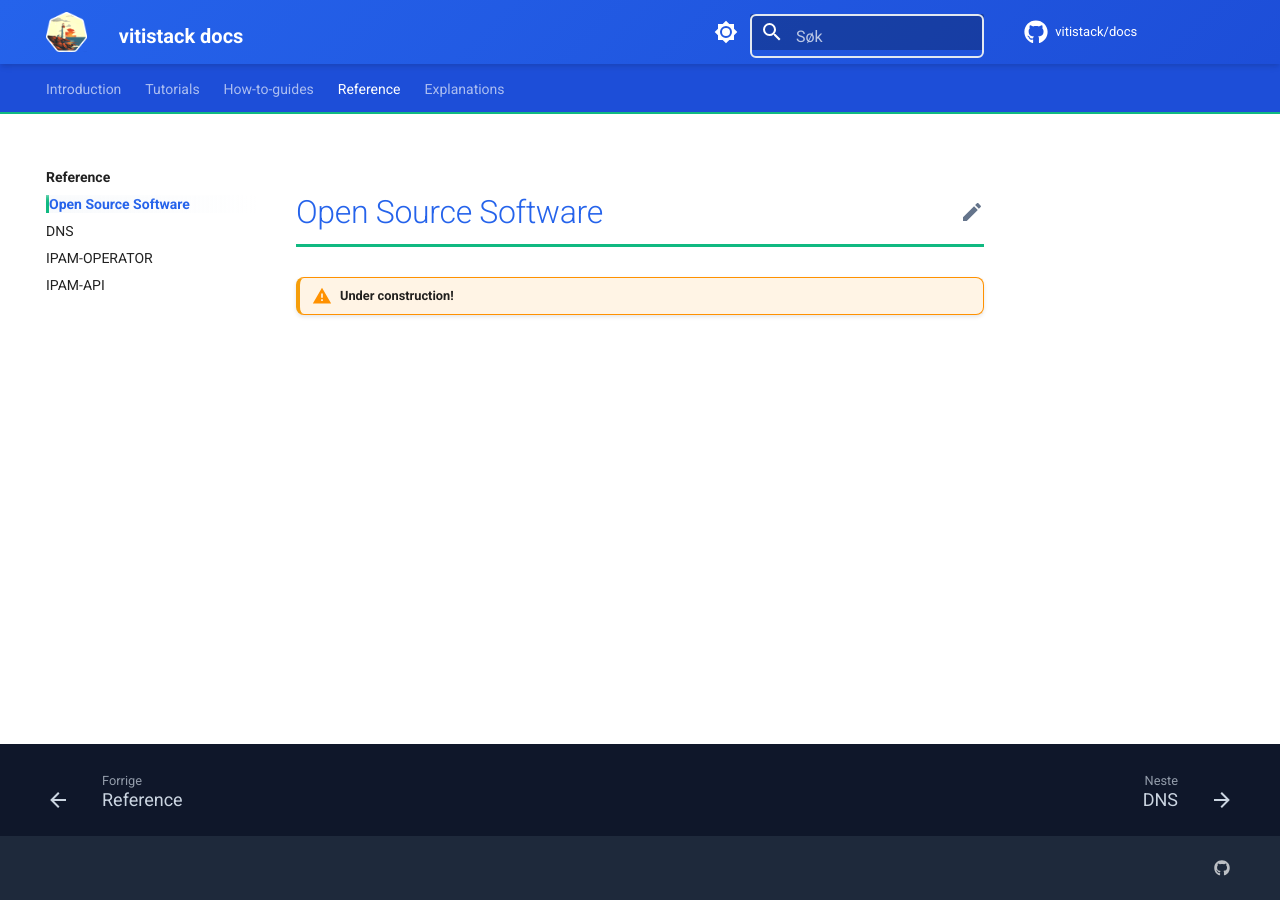
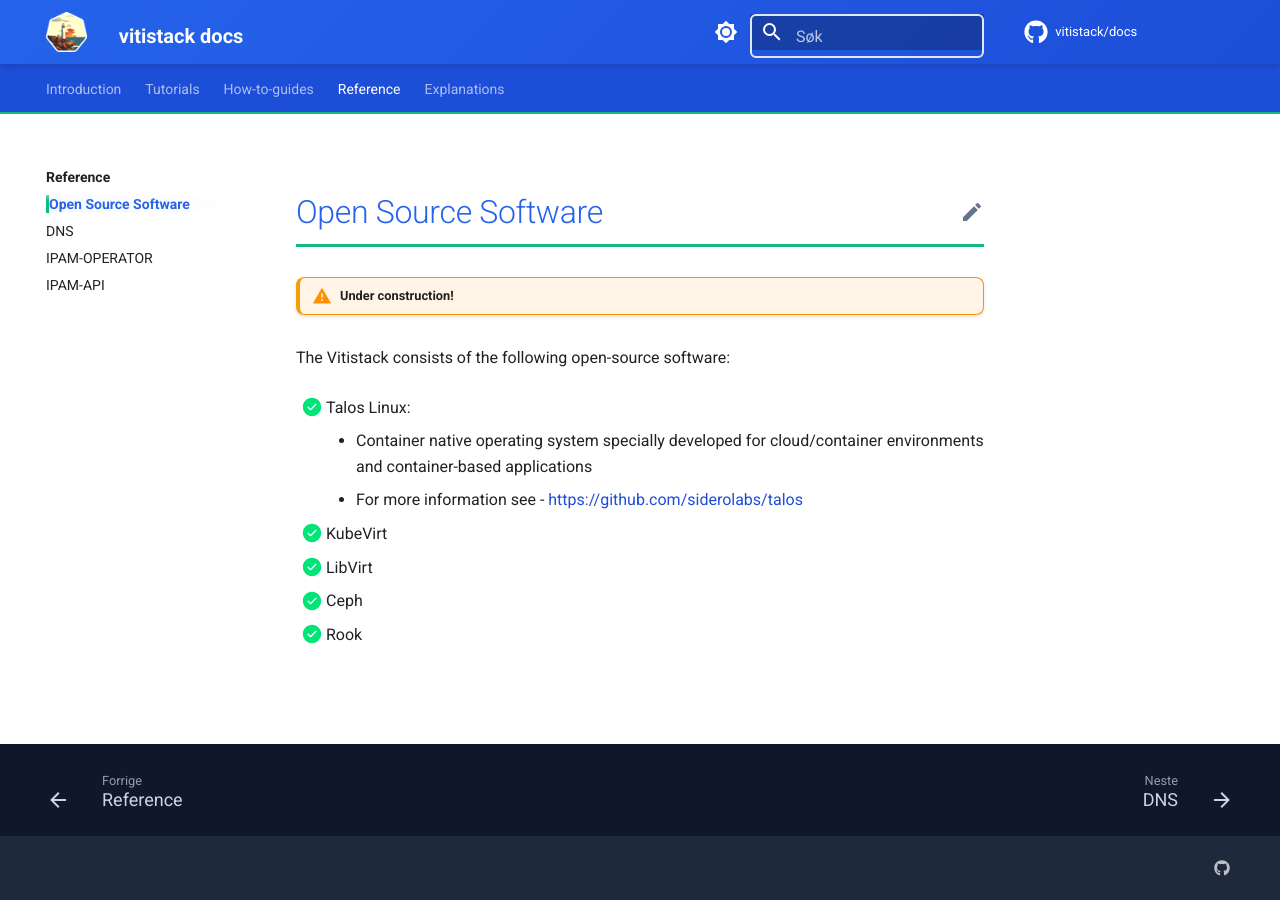
Before and after one commit to vitistack/docs, an MkDocs documentation site: the page built from docs/reference/opensourcesoftware.md, in a window 1280 px wide. Built offline with MkDocs 1.6.1 and Material for MkDocs 9.7.7, drawn with Linux system fonts in a browser that asks for light colours; comment, search, counter and statistics services are not loaded.

Commit message:
added text on open source software doc

```diff
--- a/docs/reference/opensourcesoftware.md
+++ b/docs/reference/opensourcesoftware.md
@@ -1,3 +1,18 @@
 # Open Source Software
 
 !!! warning "Under construction!"
+
+The Vitistack consists of the following open-source software:
+
+- [x] Talos Linux:
+
+    - Container native operating system specially developed for cloud/container environments and container-based applications
+    - For more information see - https://github.com/siderolabs/talos
+
+- [x] KubeVirt
+
+- [x] LibVirt
+
+- [x] Ceph
+
+- [x] Rook
```
